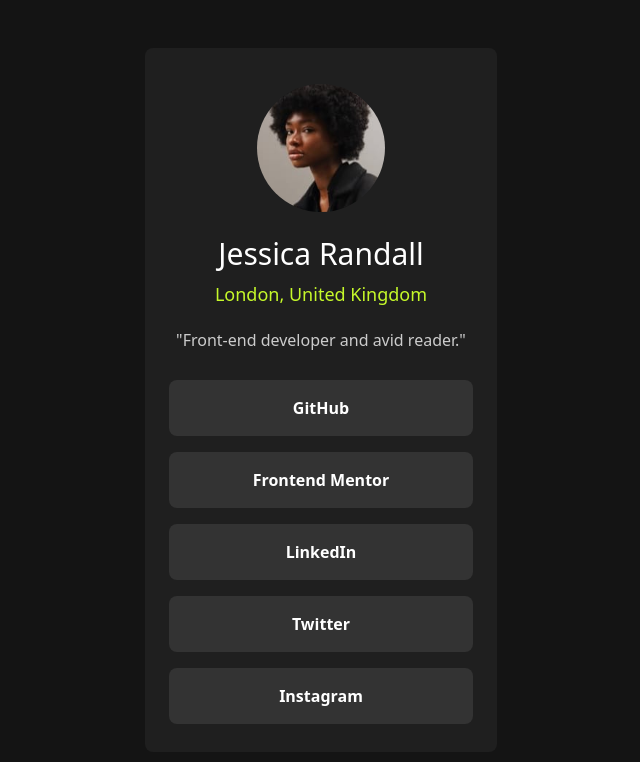
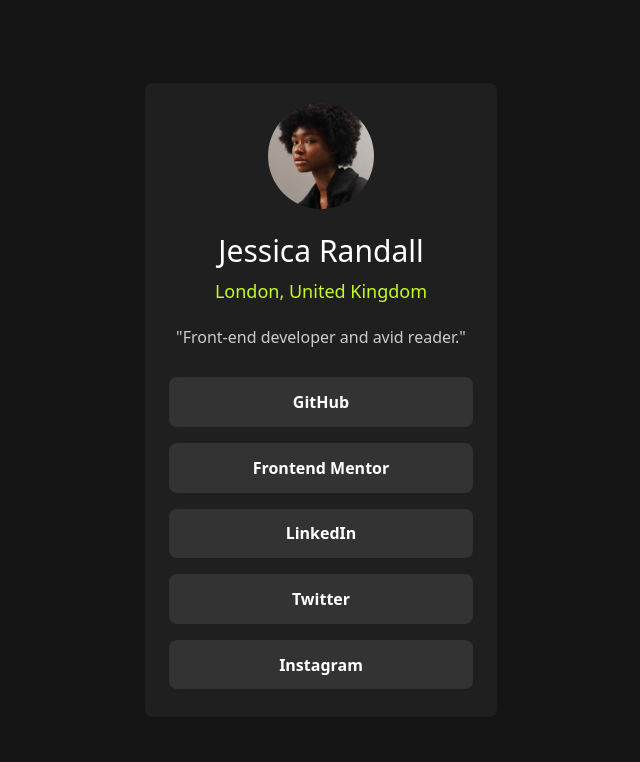
Before and after one commit to Fikerte-T/social-links-profile, a website built with Vite: page index.html in a window 1280 px wide. Shown: the whole page, without its empty margins (319-959 px from the left). Built offline with nearby package versions, Linux system fonts and the light colour scheme.

Commit message:
update style

```diff
--- a/index.html
+++ b/index.html
@@ -17,7 +17,7 @@
 
  <main class="grid w-full h-screen bg-colorgray900">
   <div class="card w-[22rem] py-5 px-4 rounded-lg place-self-center bg-colorgray800 flex flex-col justify-between items-center">
-    <img src="assets/images/avatar-jessica.jpeg" alt=" " class="rounded-full w-2/5 my-4" />
+    <img src="assets/images/avatar-jessica.jpeg" alt=" " class="rounded-full w-4/12 mb-4" />
     <h2 class="text-colorwhite text-3xl font-medium my-2">Jessica Randall</h2>
     <p class="text-colorgreen text-lg font-normal">London, United Kingdom</p>
     <p class="text-colorgray500 my-5">"Front-end developer and avid reader."</p>
--- a/style.css
+++ b/style.css
@@ -4,14 +4,14 @@
 
 @layer components {
     .social-links {
+        background: theme('colors.colorgray700');
+        color: theme('colors.colorwhite');
         text-decoration: none;
         width: 95%;
-        background: theme('colors.colorgray700');
-        color: theme('colors.colorwhite');
         margin: 0.5rem 0;
         border-radius: 0.5rem;
         text-align: center;
-        padding: 1rem 0;
+        padding: 0.8rem 0;
         font-weight: 700;
     }
 
```
Also changed, not shown: dist/style.css.
